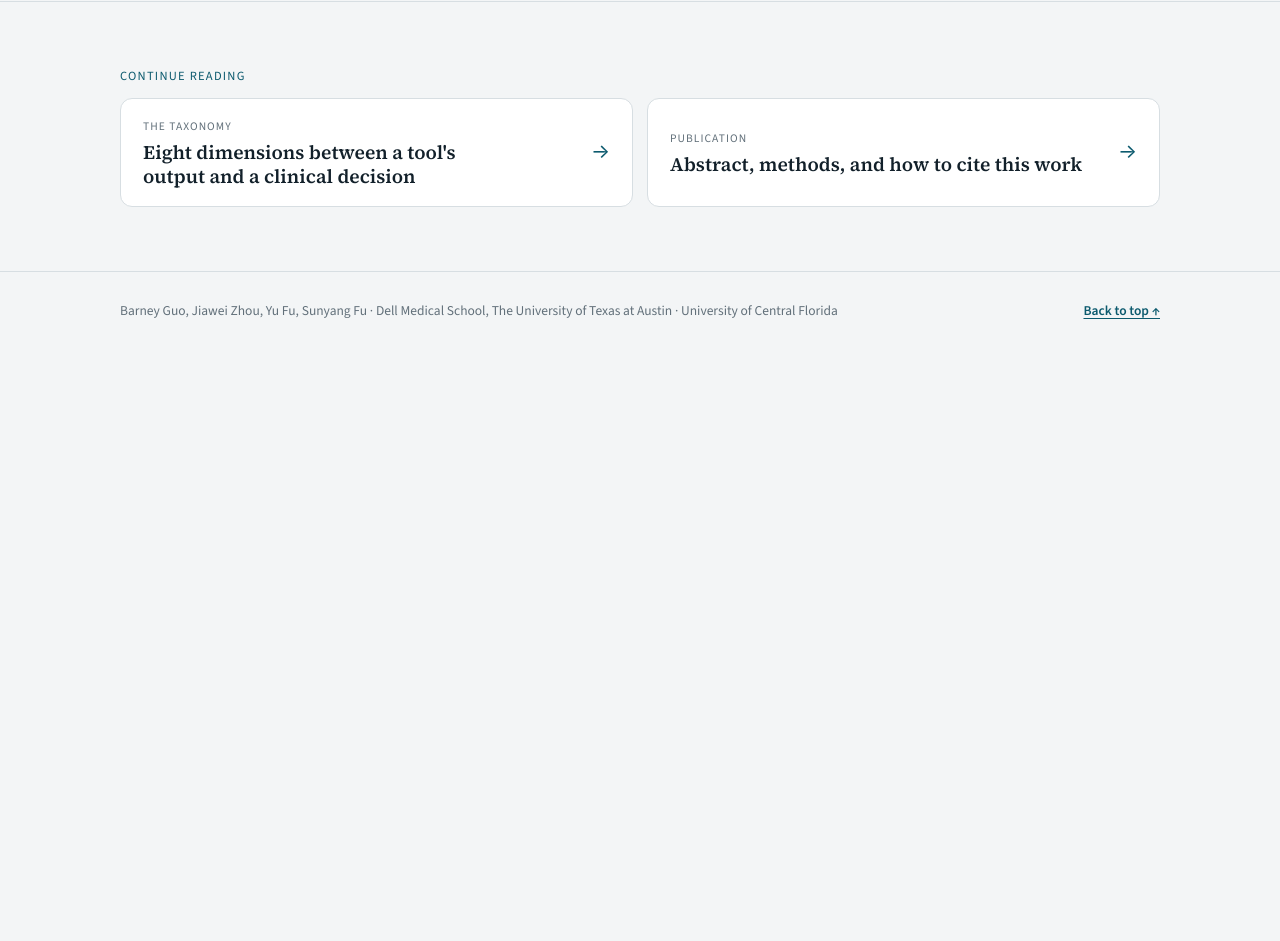
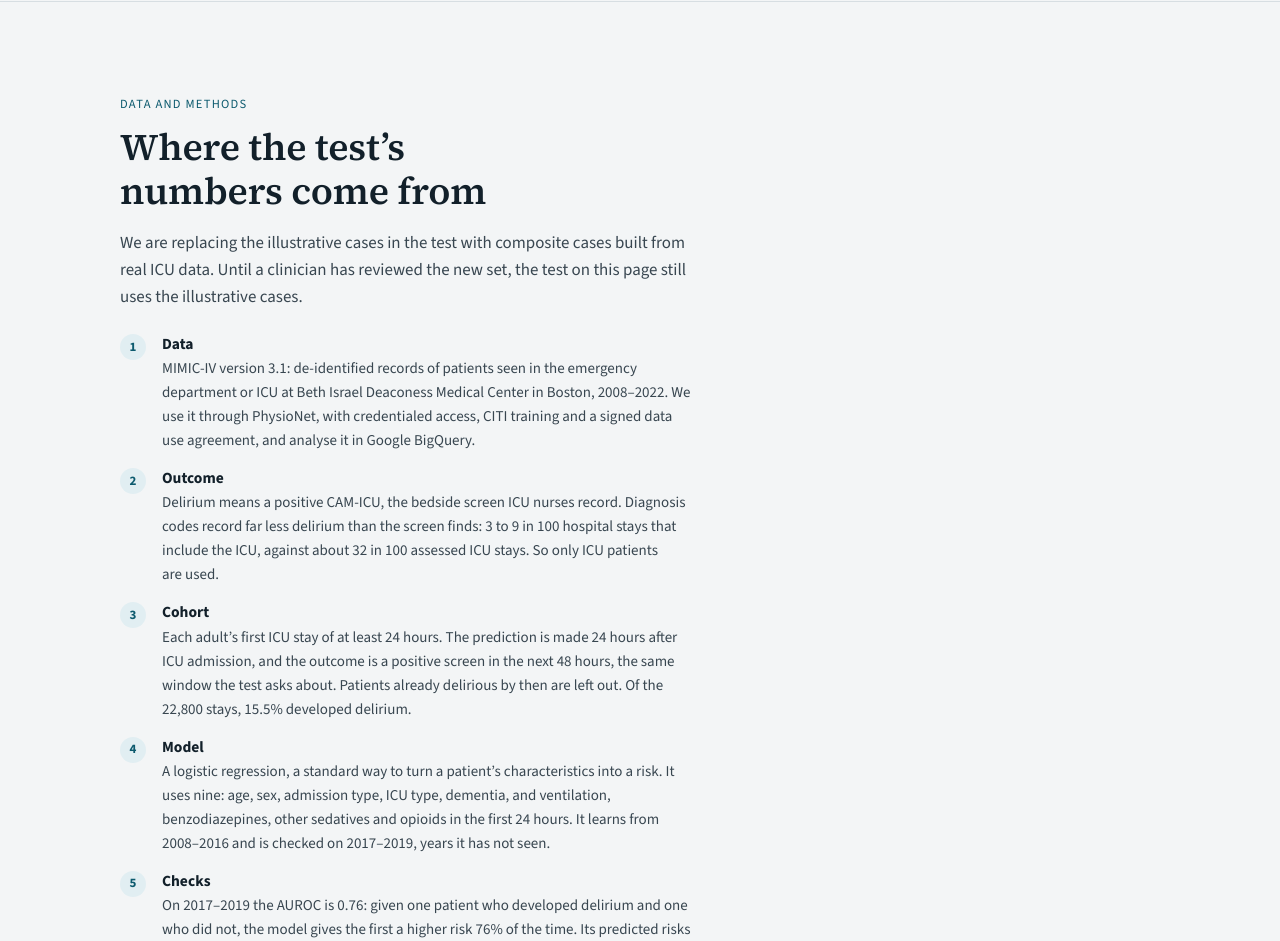
Before and after one commit to brguo55/005-data-communication-taxonomy-delirium-2026, a plain HTML site: page taxonomy-decision-lab.html in a window 1280 px wide. Shown: the part 7800-8741 px from the top of the page. Before the commit the page ends 8165 px from the top, so only its background shows below. Drawn offline with nearby package versions, Linux system fonts and the light colour scheme.

Commit message:
Explain on the Decision lab page where the test's numbers come from

```diff
--- a/taxonomy-decision-lab.html
+++ b/taxonomy-decision-lab.html
@@ -408,6 +408,23 @@
     </div>
   </section>
 
+  <section class="sec" id="data" aria-labelledby="data-title">
+    <div class="frame">
+      <p class="kicker"><span data-l="en">Data and methods</span><span data-l="zh">数据与方法</span></p>
+      <h2 id="data-title"><span data-l="en">Where the test’s numbers come from</span><span data-l="zh">测试中的数字从哪里来</span></h2>
+      <p class="lede"><span data-l="en">We are replacing the illustrative cases in the test with composite cases built from real ICU data. Until a clinician has reviewed the new set, the test on this page still uses the illustrative cases.</span><span data-l="zh">我们正在把测试里的示例病例，换成用真实 ICU 数据构建的复合病例。在临床人员审核新病例之前，本页的测试仍使用示例病例。</span></p>
+      <ol class="data-steps">
+        <li><b><span data-l="en">Data</span><span data-l="zh">数据</span></b><p><span data-l="en">MIMIC-IV version 3.1: de-identified records of patients seen in the emergency department or ICU at Beth Israel Deaconess Medical Center in Boston, 2008–2022. We use it through PhysioNet, with credentialed access, CITI training and a signed data use agreement, and analyse it in Google BigQuery.</span><span data-l="zh">MIMIC-IV 3.1 版：波士顿 Beth Israel Deaconess 医疗中心 2008–2022 年急诊和 ICU 患者的去标识化记录。我们通过 PhysioNet 获得使用权限（通过资格审核、完成 CITI 培训并签署数据使用协议），在 Google BigQuery 中分析。</span></p></li>
+        <li><b><span data-l="en">Outcome</span><span data-l="zh">结局</span></b><p><span data-l="en">Delirium means a positive CAM-ICU, the bedside screen ICU nurses record. Diagnosis codes record far less delirium than the screen finds: 3 to 9 in 100 hospital stays that include the ICU, against about 32 in 100 assessed ICU stays. So only ICU patients are used.</span><span data-l="zh">谵妄以 CAM-ICU 阳性为准，这是 ICU 护士在床边做的筛查。诊断编码记录的谵妄远少于筛查发现的：含 ICU 的住院中只有 3–9%，而做过评估的 ICU 住院约为 32%。所以只使用 ICU 患者。</span></p></li>
+        <li><b><span data-l="en">Cohort</span><span data-l="zh">队列</span></b><p><span data-l="en">Each adult’s first ICU stay of at least 24 hours. The prediction is made 24 hours after ICU admission, and the outcome is a positive screen in the next 48 hours, the same window the test asks about. Patients already delirious by then are left out. Of the 22,800 stays, 15.5% developed delirium.</span><span data-l="zh">每位成年患者的第一次 ICU 住院，且至少住满 24 小时。预测在进入 ICU 24 小时后做出，结局是接下来 48 小时内筛查阳性，和测试题问的时间相同。此前已经谵妄的患者不计入。22,800 次住院中，15.5% 发生了谵妄。</span></p></li>
+        <li><b><span data-l="en">Model</span><span data-l="zh">模型</span></b><p><span data-l="en">A logistic regression, a standard way to turn a patient’s characteristics into a risk. It uses nine: age, sex, admission type, ICU type, dementia, and ventilation, benzodiazepines, other sedatives and opioids in the first 24 hours. It learns from 2008–2016 and is checked on 2017–2019, years it has not seen.</span><span data-l="zh">逻辑回归，这是把患者特征换算成风险的一种常用方法。模型用九项特征：年龄、性别、入院类型、ICU 类型、痴呆，以及头 24 小时内的机械通气、苯二氮䓬类、其他镇静药和阿片类药物。模型用 2008–2016 年的数据训练，再用它没见过的 2017–2019 年数据检验。</span></p></li>
+        <li><b><span data-l="en">Checks</span><span data-l="zh">检验</span></b><p><span data-l="en">On 2017–2019 the AUROC is 0.76: given one patient who developed delirium and one who did not, the model gives the first a higher risk 76% of the time. Its predicted risks are also compared with the rates actually observed in ten risk groups.</span><span data-l="zh">在 2017–2019 年的数据上，AUROC 为 0.76：任取一位发生谵妄和一位没有发生的患者，模型有 76% 的机会给前者更高的风险。我们还按十个风险组，比较了预测风险和实际发生率。</span></p></li>
+        <li><b><span data-l="en">Cases</span><span data-l="zh">病例</span></b><p><span data-l="en">Each case is a composite of at least 30 similar ICU stays from 2017–2019. The tool shows the model’s average prediction for the group, and the reference is the rate actually observed in the group. No case describes a real patient: the data use agreement does not allow individual records on a public website.</span><span data-l="zh">每个病例由 2017–2019 年至少 30 次相似的 ICU 住院合成。工具显示的是模型对这群人的平均预测，参考答案是这群人实际的发生率。没有任何病例描述真实的某一位患者：数据使用协议不允许把单个患者的记录放在公开网站上。</span></p></li>
+      </ol>
+      <p class="lab-small data-note"><span data-l="en">Only group-level results leave BigQuery. The queries are in the project’s <a href="https://github.com/brguo55/005-data-communication-taxonomy-delirium-2026/tree/main/mimic-iv-queries">mimic-iv-queries</a> folder.</span><span data-l="zh">只有群体层面的汇总结果会离开 BigQuery。所有查询都在项目的 <a href="https://github.com/brguo55/005-data-communication-taxonomy-delirium-2026/tree/main/mimic-iv-queries">mimic-iv-queries</a> 文件夹里。</span></p>
+    </div>
+  </section>
+
   <nav class="sec next" aria-labelledby="next-title">
     <div class="frame">
       <p class="kicker" id="next-title"><span data-l="en">Continue reading</span><span data-l="zh">继续阅读</span></p>
```
